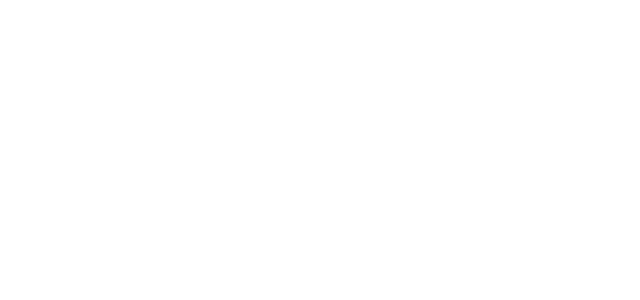
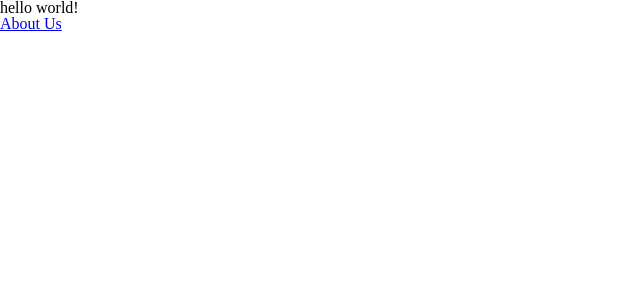
Before and after one commit to cothi/extension-test, a React (Create React App) app: page / in a window 1280 px wide. Shown: the top 300 px of the page, without its empty margins (0-640 px from the left). Built offline with nearby package versions, Linux system fonts and the light colour scheme.

Commit message:
feat: add react router dom

```diff
--- a/package.json
+++ b/package.json
@@ -8,6 +8,7 @@
     "@testing-library/user-event": "^13.5.0",
     "react": "^18.2.0",
     "react-dom": "^18.2.0",
+    "react-router-dom": "^6.4.2",
     "react-scripts": "5.0.1",
     "web-vitals": "^2.1.4"
   },
--- a/src/index.css
+++ b/src/index.css
@@ -128,6 +128,10 @@
     border-spacing: 0;
 }
 body {
-    min-height: 800px;
-    min-width: 600px;
+    overflow-y: hidden;
+    overflow-x: hidden;
+    min-height: 600px;
+    min-width: 450px;
+    height: 600px;
+    width: 450px;
 }
--- a/src/index.js
+++ b/src/index.js
@@ -1,17 +1,30 @@
-import React from 'react';
-import ReactDOM from 'react-dom/client';
-import './index.css';
-import App from './App';
-import reportWebVitals from './reportWebVitals';
+import React from 'react'
+import  { createRoot } from 'react-dom/client'
+import './index.css'
+import reportWebVitals from './reportWebVitals'
+import { createBrowserRouter, Link, RouterProvider } from 'react-router-dom'
 
-const root = ReactDOM.createRoot(document.getElementById('root'));
-root.render(
-  <React.StrictMode>
-    <App />
-  </React.StrictMode>
-);
+const router = createBrowserRouter([
+    {
+        path: '/',
+        element: (
+            <div>
+                <h1> hello world!</h1>
+                <Link to="about">About Us</Link>
+            </div>
+        ),
+    },
+    {
+        path: 'about',
+        element: <div>About</div>,
+    },
+])
+
+createRoot(document.getElementById('root')).render(
+    <RouterProvider router={router} />
+)
 
 // If you want to start measuring performance in your app, pass a function
 // to log results (for example: reportWebVitals(console.log))
 // or send to an analytics endpoint. Learn more: https://bit.ly/CRA-vitals
-reportWebVitals();
+reportWebVitals()
```
Also changed, not shown: src/App.js (+5 -7 lines), src/logo.svg (deleted), 1 other file (tests, documents, lock files or other folders).
